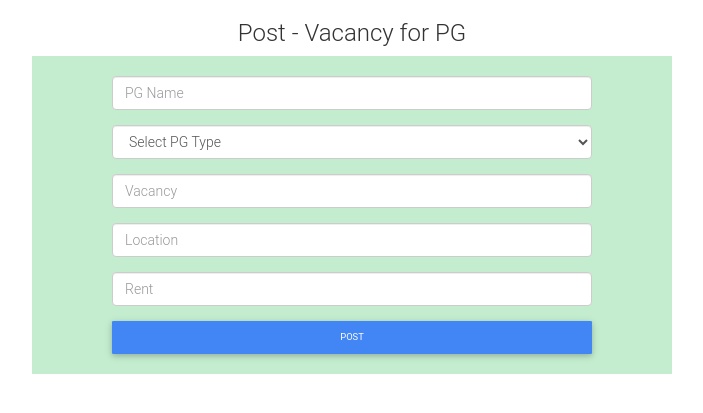
After one commit to sanchit-18/Student-Community-Connect, a PHP site: page /pg_vacancy.php in a window 1280 px wide. The commit adds this page. Shown: the top 413 px of the page, without its empty margins (288-991 px from the left). Run offline with PHP 8.4, Linux system fonts and the light colour scheme; the visitor is signed in with stand-in values (Sample User, id 1); some libraries are stand-ins or nearby versions.

Commit message:
PG Vacancy Page & Unit Test Complete

```diff
--- a/NewUser.php
+++ b/NewUser.php
@@ -25,7 +25,7 @@
 			if (user_exists($username, $db)) { array_push($errors, "Username already exists");}
 
 			if (empty($password)) { array_push($errors, "Password is required"); }
-			if (strlen($password) < 3) { array_push($errors, "Password must have 4 or more characters"); }
+			if (strlen($password) < 4) { array_push($errors, "Password must have 4 or more characters"); }
 			if (spaces($password)) { array_push($errors, "Password cannot have spaces"); }
 
 			if (empty($usertype)) { array_push($errors, "User Type is required"); }
--- /dev/null
+++ b/PGVacancy.php
@@ -0,0 +1,29 @@
+<?php
+
+	require 'validations.php';
+
+	class PGVacancy {
+
+	    public function validate($pg_name, $pg_type, $vacancy, $location, $rent, $db) {
+
+	    	$errors = array();
+
+	    	if (empty($pg_name)) { array_push($errors, "PG Name is required"); }
+
+	    	if (empty($pg_type)) { array_push($errors, "PG Type is required"); }
+
+	    	if (empty($vacancy)) { array_push($errors, "Vacancy is required"); }
+	    	if (is_numeric($vacancy) === false) { array_push($errors, "Number of vacancies must be an integer"); }
+
+	    	if (empty($location)) { array_push($errors, "Location is required"); }
+
+	    	if (empty($rent)) { array_push($errors, "Rent is required"); }
+	    	if (is_numeric($rent) === false) { array_push($errors, "Rent must be a number"); }
+
+			return $errors;
+
+	    }
+
+	}
+
+?>
--- /dev/null
+++ b/done.php
@@ -0,0 +1,3 @@
+<?php
+	echo "<h3>Post Successful</h3>";
+?>
--- /dev/null
+++ b/pg_vacancy.php
@@ -0,0 +1,90 @@
+<?php
+
+	//error_reporting(E_ALL);
+	//ini_set("display_errors","On");
+
+	include 'session_check.php';
+	require_once 'dbconnect.php';
+	require_once 'PGVacancy.php';
+
+	//session_start();
+	//var_dump($_SESSION);
+
+	$errors = array();
+
+	if (isset($_POST['submit'])) {
+		$pg_name = $_POST['pg_name'];
+		$pg_type = $_POST['pg_type'];
+		$vacancy = $_POST['vacancy'];
+		$location = $_POST['location'];
+		$rent = $_POST['rent'];
+		$owner = $_SESSION['username'];
+
+		$pgvacancy = new PGVacancy();
+		$errors = $pgvacancy->validate($pg_name, $pg_type, $vacancy, $location, $rent, $db);
+
+		if (count($errors) == 0) {
+		  	$query = "INSERT INTO pg_vacancy (pg_name, pg_type, vacancy, location, rent, owner)
+		  			  VALUES('$pg_name', '$pg_type', $vacancy, '$location', $rent, '$owner')";
+		  	mysqli_query($db, $query);
+		  	header("location: done.php");
+		}
+
+	}
+?>
+
+<!DOCTYPE html>
+
+<html>
+
+	<head>
+		<title>Post - PG Vacancy</title>
+		<?php include 'links.html'; ?>
+	</head>
+
+	<body>
+
+		<h3 class = "text-center">Post - Vacancy for PG</h3>
+
+		<div class = "forms">
+			<?php include('errors.php'); ?>
+			<br />
+			<form action = "/project/pg_vacancy.php" method = "post">
+				<div class = "form-group">
+					<input type = "text" class="form-control" name = "pg_name" placeholder = "PG Name">
+				</div>
+
+				<div class = "form-group">
+					<select name = "pg_type" class="form-control">
+						<option value = "" disabled selected>Select PG Type</option>
+						<option value = "male">Male</option>
+						<option value = "female">Female</option>
+						<option value = "any">Any</option>
+					</select>
+				</div>
+
+				<div class = "form-group">
+					<input type = "text" class="form-control" name = "vacancy" placeholder = "Vacancy">
+				</div>
+
+				<div class = "form-group">
+					<input type = "text" class="form-control" name = "location" placeholder = "Location">
+				</div>
+
+				<div class = "form-group">
+					<input type = "text" class="form-control" name = "rent" placeholder = "Rent">
+				</div>
+
+				<div class = "text-center">
+					<button type = "submit" name = "submit" class = "btn btn-primary btn-lg btn-block">Post</button>
+				</div>
+
+			</form>
+
+			<br />
+
+		</div>
+
+	</body>
+
+</html>
--- /dev/null
+++ b/pleaselogin.php
@@ -0,0 +1,3 @@
+<?php
+	echo "<h3>Login To Access This Page</h3>";
+?>
--- /dev/null
+++ b/session_check.php
@@ -0,0 +1,6 @@
+<?php
+	session_start();
+	if (!isset($_SESSION['username'])) {
+	  	header('location: pleaselogin.php');
+	}
+?>
```
Also changed, not shown: LoginTest.php (added, +19 -0 lines), NewUserTest.php (added, +19 -0 lines), PGVacancyTest.php (added, +19 -0 lines).
